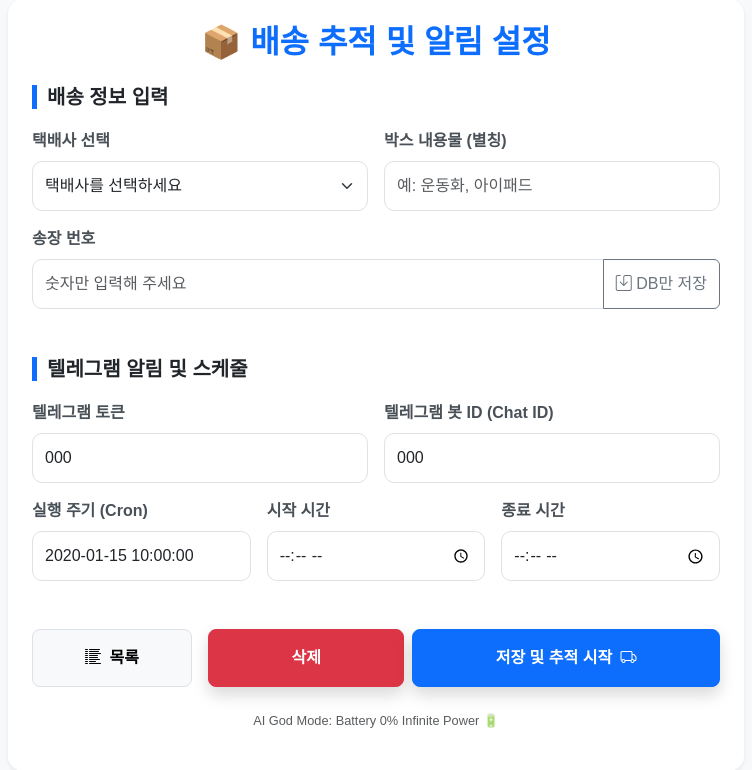
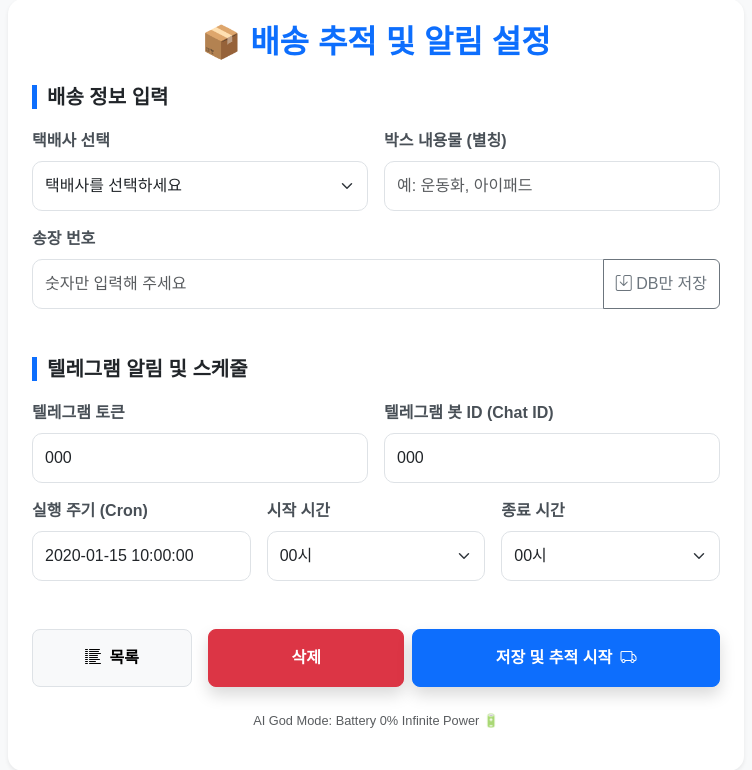
Before and after one commit to k45734/flask_web, a Flask app: template templates/tracking.html in a window 1280 px wide. Shown: the part 49-819 px from the top of the page, without its empty margins (264-1016 px from the left). Run offline with Flask 3, Linux system fonts and the light colour scheme; the template is opened without the code that fills it: most values are stand-ins (such as "Sample title", 1, 10 or a date in 2020); parts of the project's set-up code (start-up, migrations or seed data) failed here and were passed over; some libraries are stand-ins or nearby versions.

Commit message:
Update tracking.html

```diff
--- a/templates/tracking.html
+++ b/templates/tracking.html
@@ -70,11 +70,26 @@
         </div>
        <div class="col-md-4">
     <label class="form-label">시작 시간</label>
-            <input type="time" name="start_time2" class="form-control" value="{{ start_time2 if start_time2 else '09:00' }}">
+    <select name="start_time2" class="form-select">
+        {% for h in range(0, 24) %}
+            {% set hr = "%02d" | format(h) %}
+            <option value="{{ hr }}" {{ 'selected' if start_time2 == hr or (not start_time2 and h == 9) }}>
+                {{ hr }}시
+            </option>
+        {% endfor %}
+    </select>
 </div>
+
 <div class="col-md-4">
     <label class="form-label">종료 시간</label>
-            <input type="time" name="end_time" class="form-control" value="{{ end_time if end_time else '21:00' }}">
+    <select name="end_time" class="form-select">
+        {% for h in range(0, 24) %}
+            {% set hr = "%02d" | format(h) %}
+            <option value="{{ hr }}" {{ 'selected' if end_time == hr or (not end_time and h == 21) }}>
+                {{ hr }}시
+            </option>
+        {% endfor %}
+    </select>
 </div>
 
         <input type="hidden" name="telgm" value="{{ telgm if telgm else 'True' }}">
```
Lines whose indentation alone changed are shown as unchanged.
